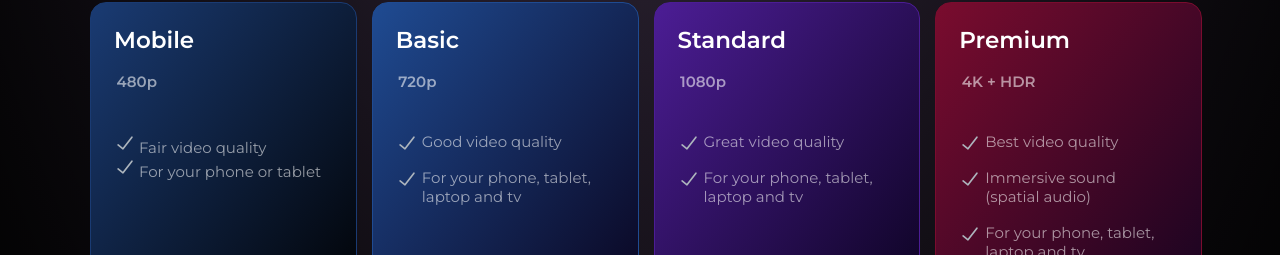
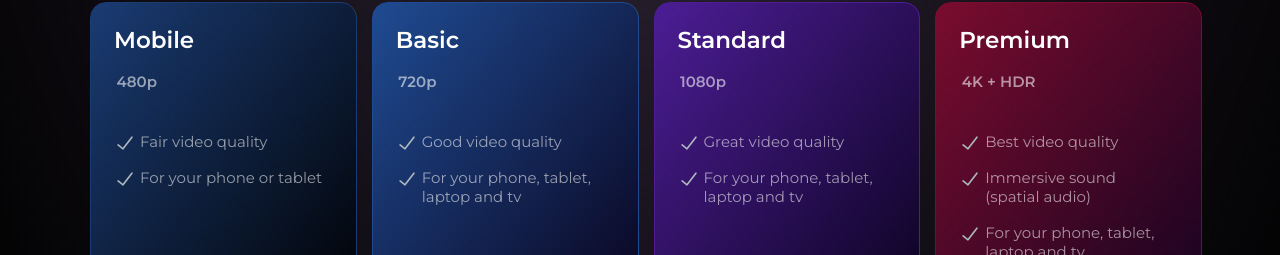
Before and after one commit to shahnawaz-hussaink/Netflix, a plain HTML site: page index.html in a window 1280 px wide. Shown: the part 1155-1410 px from the top of the page. Drawn offline with Linux system fonts and the light colour scheme; a web font is replaced by a local one.

Commit message:
Update 3.0.1

```diff
--- a/index.html
+++ b/index.html
@@ -83,8 +83,8 @@
                     <p class="quality">480p</p>
                     <br>
                     <div id="dscp">
-                        <p> <img src="Assests/tick.svg" alt="tick"> Fair video quality</p>
-                        <p><img src="Assests/tick.svg" alt="tick"> For your phone or tablet</p>
+                         <img src="Assests/tick.svg" alt="tick">  <div id="par"><p> Fair video quality </p> <br> </div>
+                         <img src="Assests/tick.svg" alt="tick">  <div id="par"><p> For your phone or tablet </p> <br> </div>
                     </div>
                     <p id="price">₹ 149/mo</p>
                 </div>
```
